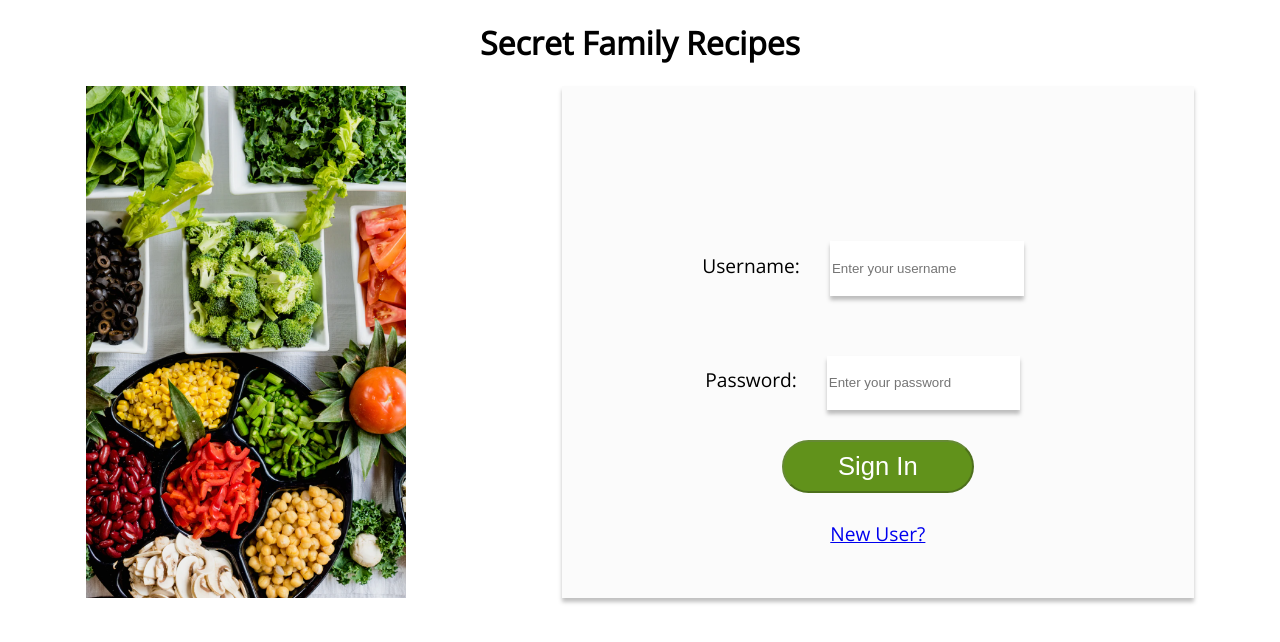
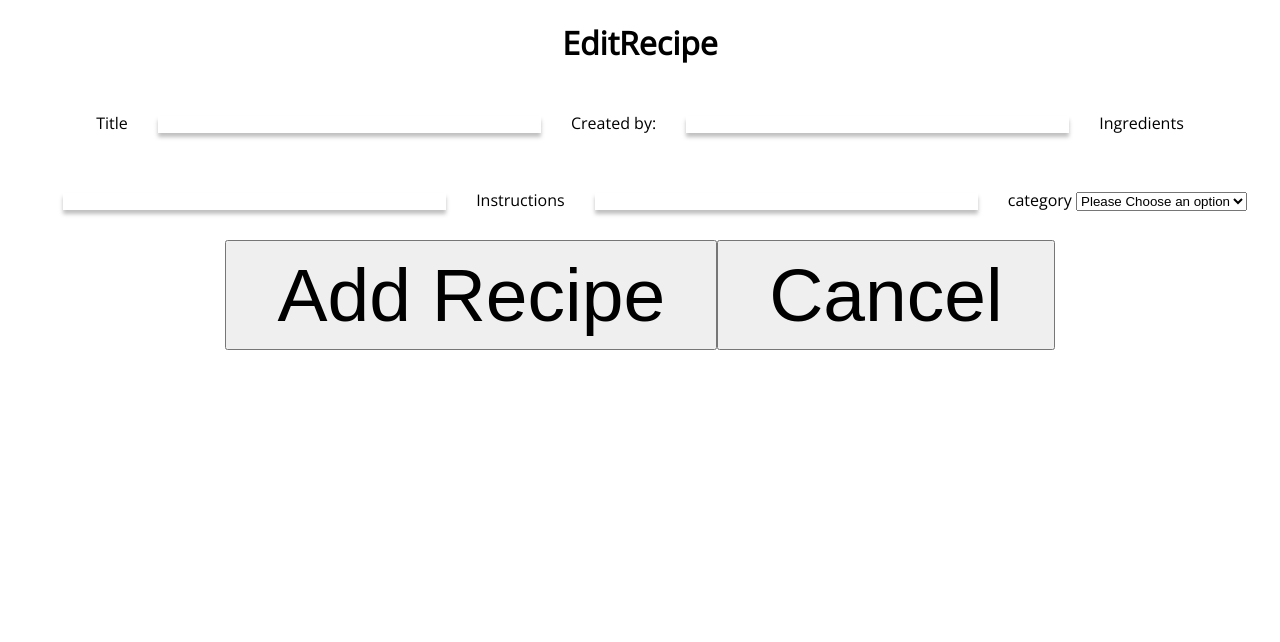
Before and after one commit to Secret-Family-Recipies/Front-end, a React (Create React App) app: page /editRecipe in a window 1280 px wide. Shown: the top 642 px of the page. Built offline with nearby package versions, Linux system fonts and the light colour scheme; sample sign-in values are in the browser's storage.

Commit message:
linked correctly

```diff
--- a/src/App.js
+++ b/src/App.js
@@ -6,15 +6,29 @@ import SignUp from "./components/Signup";
 import HomeProtectedPage from "./components/HomeProtectedPage";
 import { Route } from "react-router-dom";
 import NewRecipe from "./components/NewRecipe";
+import PrivateRoute from "./components/PrivateRoute";
+import EditRecipe from "./components/EditRecipe";
 
 function App() {
   return (
     <div className="App">
-      <Route exact path="/signin" component={SignIn}></Route>
+      <Route exact path="/" component={SignIn}></Route>
       <Route exact path="/signup" component={SignUp}></Route>
-      <Route exact path="/recipes" component={HomeProtectedPage}></Route>
-      <Route exact path="/newRecipe" component={NewRecipe}></Route>
-      <SignIn />
+      <PrivateRoute
+        exact
+        path="/recipes"
+        component={HomeProtectedPage}
+      ></PrivateRoute>
+      <PrivateRoute
+        exact
+        path="/newRecipe"
+        component={NewRecipe}
+      ></PrivateRoute>
+      <PrivateRoute
+        exact
+        path="/editRecipe"
+        component={EditRecipe}
+      ></PrivateRoute>
     </div>
   );
 }
--- a/src/components/EditRecipe.js
+++ b/src/components/EditRecipe.js
@@ -1,5 +1,4 @@
 import React from "react";
-import Nav from "./Nav";
 
 const EditRecipe = () => {
   return (
--- a/src/components/NewRecipe.js
+++ b/src/components/NewRecipe.js
@@ -2,6 +2,7 @@ import React, { useEffect, useState } from "react";
 import * as yup from "yup";
 import axios from "axios";
 import { Link } from "react-router-dom";
+import Nav from "./Nav";
 const initSomething = {
   title: "",
   source: "",
@@ -80,6 +81,7 @@ const NewRecipe = () => {
 
   return (
     <div>
+      <Nav />
       <h1>New Recipe</h1>
       <section className="wrapper2">
         <section className="card1">
--- a/src/components/axiosWithAuth.js
+++ b/src/components/axiosWithAuth.js
@@ -1,11 +1,11 @@
 import axios from "axios";
 export const axiosWithAuth = () => {
-  const token = localStorage.getItem("token");
+  const token = window.localStorage.getItem("token");
 
   return axios.create({
     headers: {
       authorization: token,
     },
-    //baseURL: 'https://water-my-plants-tt39.herokuapp.com/' This type of thing could be added so we just have to add the extra portion
+    baseURL: "https://secret-family-recipies00.herokuapp.com/", //This type of thing could be added so we just have to add the extra portion
   });
 };
```
